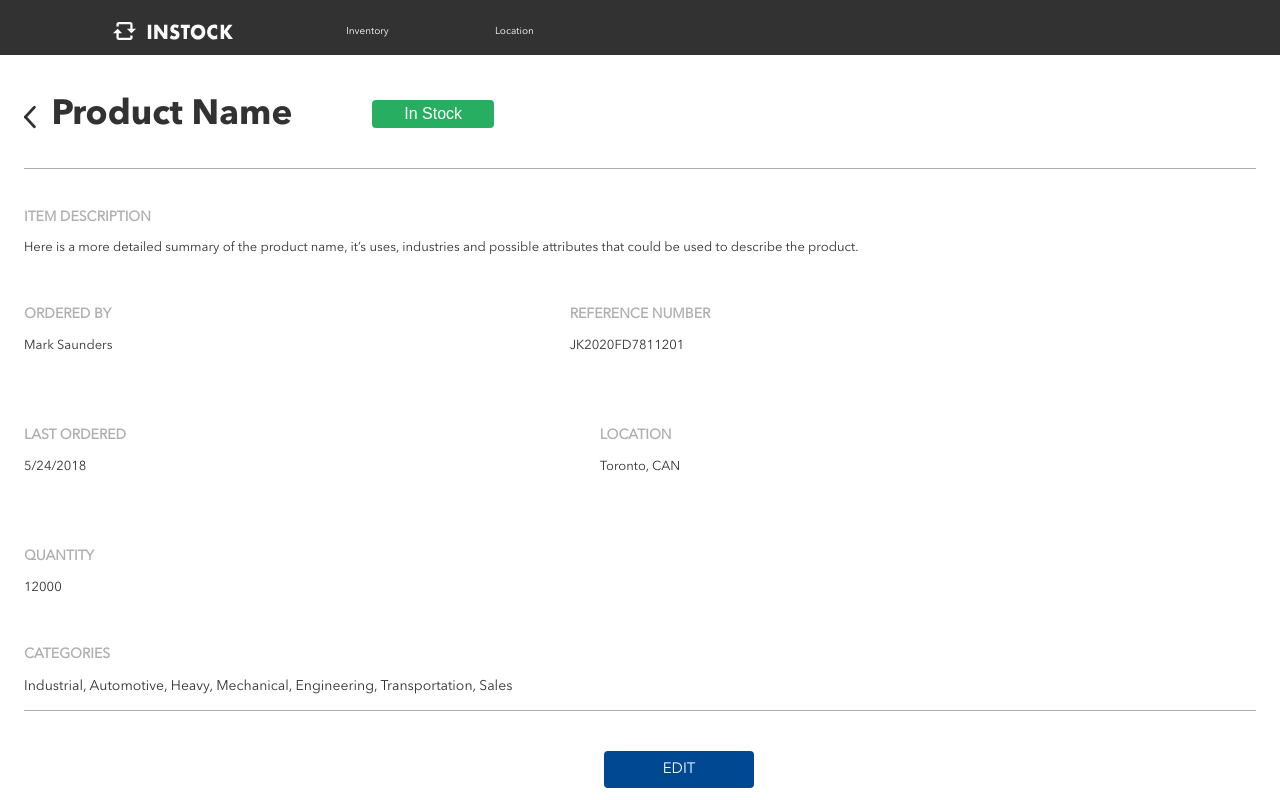
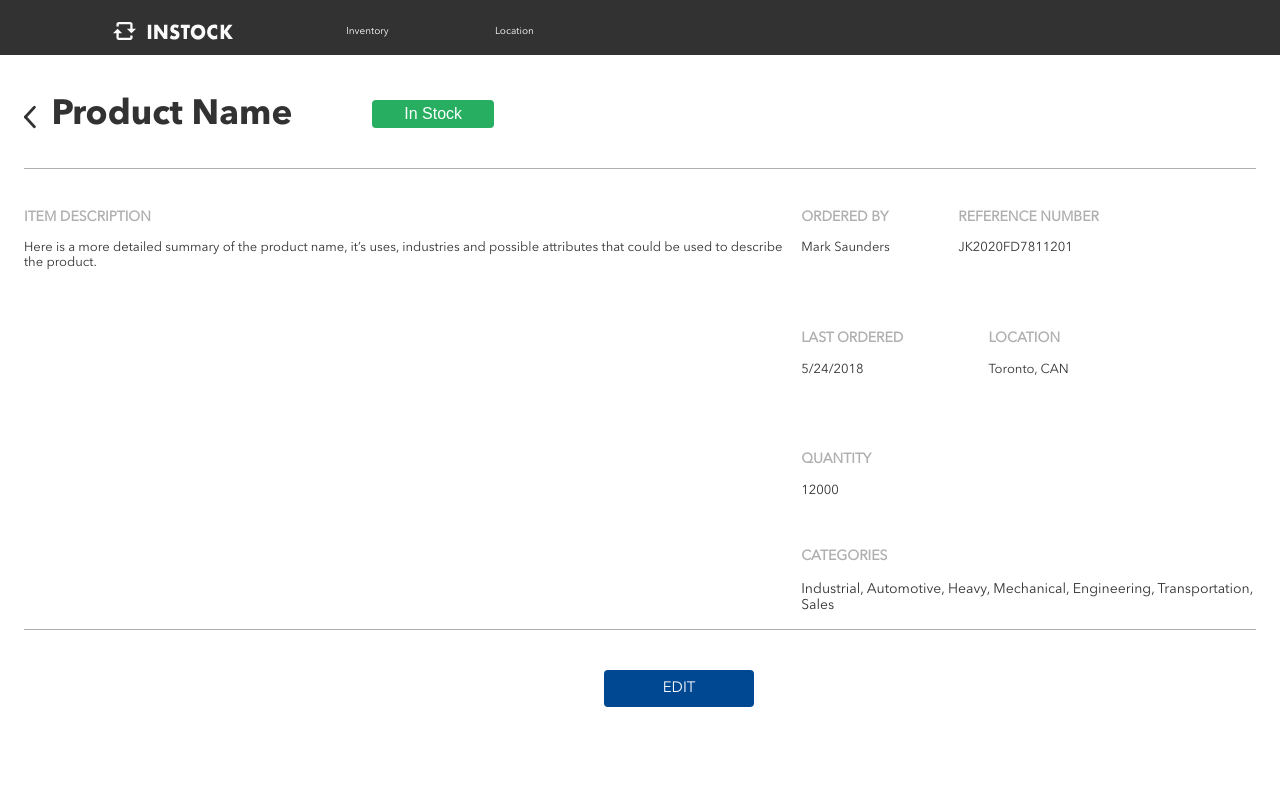
Before and after one commit to Michael-Maleki/InStock, a React (Create React App) app in the folder client/: page / in a window 1280 px wide. Built offline with nearby package versions, Linux system fonts and the light colour scheme.

Commit message:
desktop in progress

```diff
--- a/client/src/components/ProductSummary/ProductSummary.js
+++ b/client/src/components/ProductSummary/ProductSummary.js
@@ -17,10 +17,15 @@ class ProductSummary extends React.Component{
                         <button className="InStock-button" type="submit">In Stock</button>
                     </div>
 
-                    <div className="">
-                        <h3 className="product-summary-section__title">ITEM DESCRIPTION</h3>
-                        <p className="product-summary-section__text">Here is a more detailed summary of the product name, it’s uses, industries and possible attributes that could be used to describe the product.</p>
+                    <div>
+                    <div className="main-content">
+                    <div className="contents">
+                        <div >
+                            <h3 className="product-summary-section__title">ITEM DESCRIPTION</h3>
+                            <p className="product-summary-section__text">Here is a more detailed summary of the product name, it’s uses, industries and possible attributes that could be used to describe the product.</p>
+                        </div>
 
+                        <div className="main-content-bottom">
                        <div id="ordered-reference">
 
                            <div class="product-summary">
@@ -51,7 +56,9 @@ class ProductSummary extends React.Component{
                             <p className="product-summary-section__text quantity-item" >12000</p>
                             <h3 className="product-summary-section__title categories">CATEGORIES</h3>
                             <p className="product-summary-section__title categories-text" id="last-paragraph">Industrial, Automotive, Heavy, Mechanical, Engineering, Transportation, Sales</p>
-
+                            </div>
+                        </div>
+                        </div>
                      </div>
                     </div>
                     <button id="Edit-button" type="submit">EDIT</button>
--- a/client/src/components/ProductSummary/styles/ProductSummary.scss
+++ b/client/src/components/ProductSummary/styles/ProductSummary.scss
@@ -10,12 +10,18 @@
     @include tablet{
         @include margin-tablet;
      }
+     @include desktop{
+        @include margin-desktop-grid;
+     }
 
 
     &__title{
         color:$greyshade;
         font-size:14px;
         margin-bottom: 16px;
+        @include tablet{
+
+         }
 
 
     }
@@ -23,6 +29,9 @@
     &__text{
         font-size:13px;
         margin-bottom: 24px;
+        @include desktop{
+            font-size:16px;
+         }
 
     }
 }
@@ -115,8 +124,6 @@
         flex: 1;
         margin-top:50px;
         margin-bottom:50px;
-
-
     }
 }
 
@@ -126,14 +133,7 @@
     border-bottom: 1px solid $text-label-fill;
     margin-bottom: 20px;
     }
-
-
-
-}
-
-.location{
-
-}
+};
 
 .product-summary{
     @include tablet{
@@ -141,9 +141,6 @@
     }
 }
 
-.categories{
-
-}
 
 #last-paragraph{
     @include tablet{
@@ -155,3 +152,20 @@
 .quantity-item{
 margin-bottom: 50px;
 }
+
+.contents{
+    @include tablet{
+        display: flex;
+        justify-content: space-around;
+
+    }
+    @include desktop{
+        margin-top: 30px;
+        margin-left:15px;
+
+    }
+}
+
+.main-content-bottom{
+  margin-top:-50px;
+}
```
